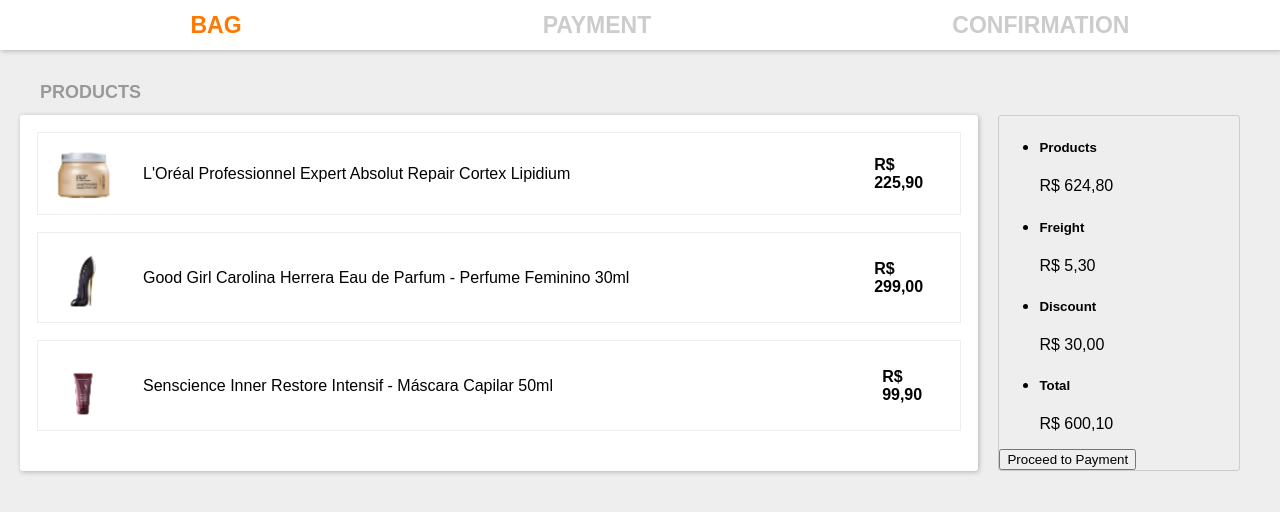
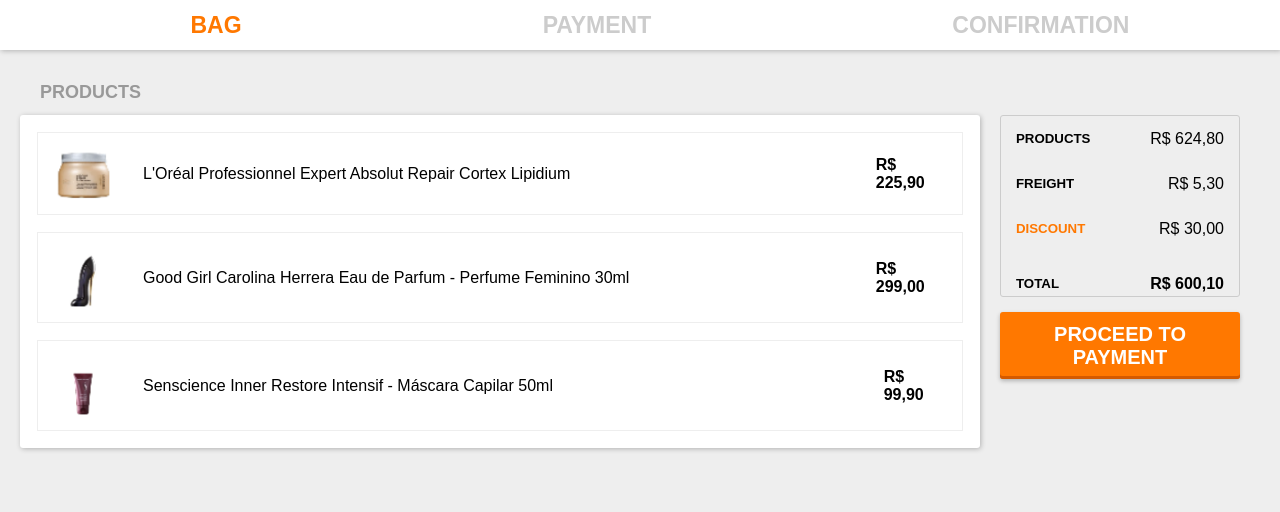
Before and after one commit to Moonxuh/e-commerce.screens, a plain HTML site: page E-commerce screen/index.html in a window 1280 px wide. Drawn offline with Linux system fonts and the light colour scheme.

Commit message:
Styling the right section and finishing the screen styling

```diff
--- a/E-commerce screen/index.html
+++ b/E-commerce screen/index.html
@@ -48,12 +48,12 @@
                         <span>R$ 5,30</span>
                     </li>
                     <li>
-                        <h5>Discount</h5>
+                        <h5 class="discount">Discount</h5>
                         <span>R$ 30,00</span>
                     </li>
                     <li>
-                        <h5>Total</h5>
-                        <span>R$ 600,10</span>
+                        <h5 class="total">Total</h5>
+                        <span class="total">R$ 600,10</span>
                     </li>
                 </ul>
                 <button>Proceed to Payment</button>
--- a/E-commerce screen/style.css
+++ b/E-commerce screen/style.css
@@ -89,8 +89,53 @@ h1 {
 
 #right {
     width: 20%;
-    border: 1px solid #CCCCCC;
-    border-radius: 3px;
     margin-left: 20px;
     margin-right: 20px;
 }
+
+    #right ul {
+        list-style: none;
+        display: flex;
+        flex-direction: column;
+        text-transform: uppercase;
+        margin: 0px;
+        padding: 0px;
+        border: 1px solid #CCCCCC;
+        border-radius: 3px;
+    }
+
+    #right ul li {
+        display: flex;
+        padding: 15px;
+        align-items: center;
+        justify-content: space-between;
+        height: 15px;
+    }
+
+    #right ul li h5 {
+        margin: 0px;
+        padding: 0px;
+    }
+
+    #right .discount {
+        color: #FF7800;
+    }
+
+    #right .total {
+        margin-top: 20px;
+        font-weight: bold;
+    }
+
+    #right button {
+        box-shadow: 0px 2px 4px rgba(0, 0, 0, 0.25), inset 0px -3px 0px #D45A00;
+        width: 100%;
+        height: 67px;
+        margin-top: 15px;
+        background-color: #FF7800;
+        border: 0px;
+        color: white;
+        font-size: 20px;
+        text-transform: uppercase;
+        font-weight: bold;
+        border-radius: 3px;
+    }
```
